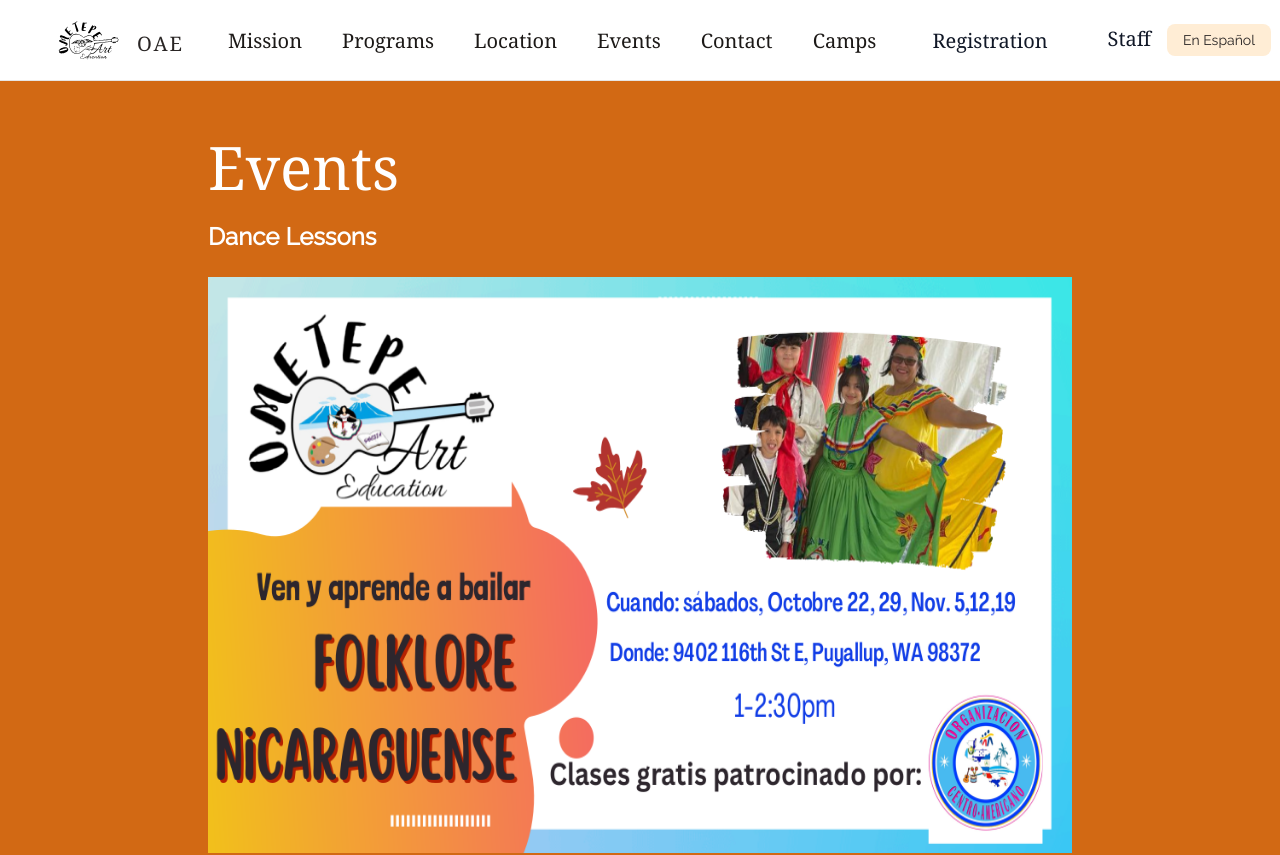
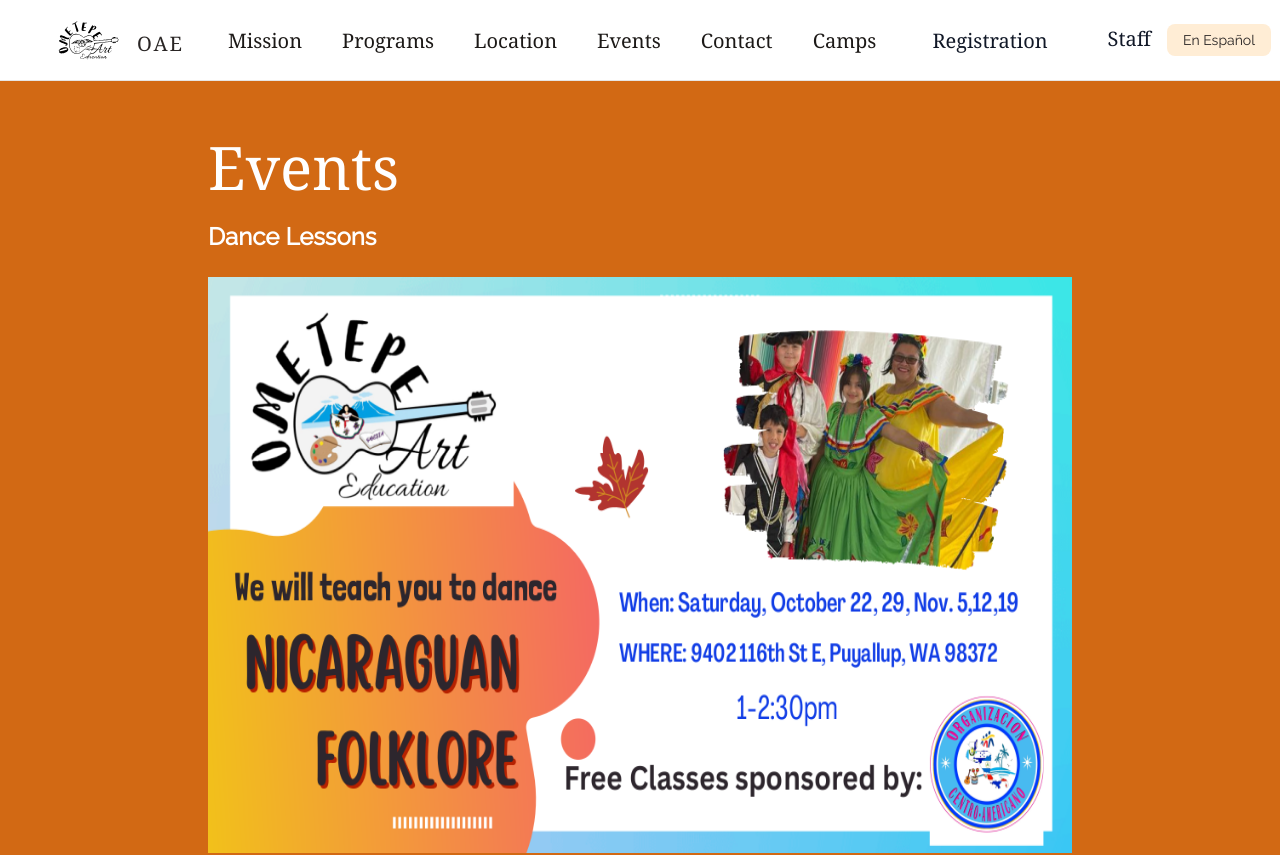
Before and after one commit to papadavis47/ometepe-art-and-education, a Next.js app: page /info/events in a window 1280 px wide. Shown: the top 855 px of the page. Built offline with nearby package versions, Linux system fonts and the light colour scheme; a web font is replaced by a local one.

Commit message:
Minor change to conditional rendering on events page

```diff
--- a/pages/info/events.js
+++ b/pages/info/events.js
@@ -20,7 +20,7 @@
         <div>
           <Image
             alt='Flyer for Dance Lessons'
-            src={spanish ? danceLessonsEn : danceLessonsEs}
+            src={spanish ? danceLessonsEs : danceLessonsEn}
             height={600}
             width={900}
             placeholder='blur'
```
